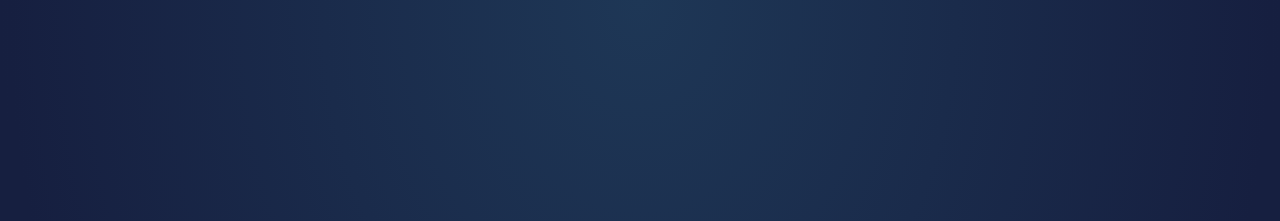
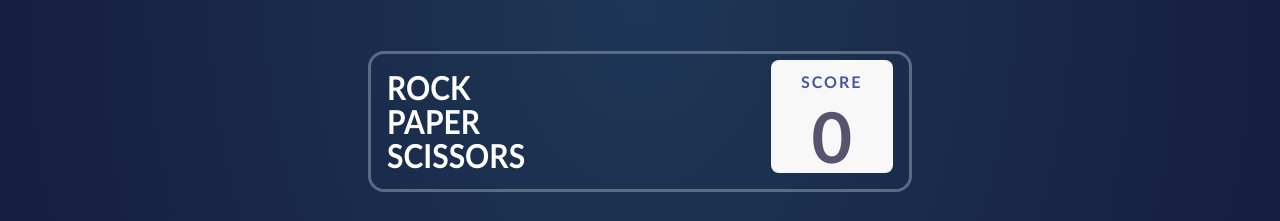
Before and after one commit to alanicio/angular-rock-paper-scissors, an Angular app: page / in a window 1280 px wide. Shown: the top 221 px of the page. Built offline with nearby package versions, Linux system fonts and the light colour scheme.

Commit message:
gameboard alyout Done, handler to hand's options added

```diff
--- a/src/app/app.component.html
+++ b/src/app/app.component.html
@@ -1,2 +1,2 @@
-<options-triangle></options-triangle>
+<game-board></game-board>
 <rules></rules>
--- a/src/app/game-board/game-board.component.css
+++ b/src/app/game-board/game-board.component.css
@@ -0,0 +1,48 @@
+.header{
+	width: 40%;
+	background-color: transparent;
+	border:3px solid #5a6c84;
+	border-radius: 16px;
+	margin: auto;
+	margin-top: 4%;
+	padding: 0.5% 1.25% 0.5% 1.25%;
+}
+
+.elementOfGame{
+	color: white;
+	font-size: 30px;
+	line-height: 1px;
+	font-weight: bold;
+	font-family: "Trebuchet MS", Helvetica, sans-serif;
+	transform: scale(1, 1.1);
+	display: inline-block;
+}
+
+.score{
+	display: inline-block;
+	float: right;
+	background-color: #f8f8f8;
+	text-align: center;
+	padding: 1% 6% 1% 6%;
+	line-height: 0.1;
+	border-radius: 8px;
+}
+
+.score p{
+	letter-spacing: 2px;
+	color: #49559f;
+	font-family: "Trebuchet MS", Helvetica, sans-serif;
+	font-weight: bold;
+	font-size: 16px;
+}
+
+.score div{
+	font-family: "Trebuchet MS", Helvetica, sans-serif;
+	margin-top: 55%;
+	line-height: 5;
+	color: #58546d;
+	font-size: 10px;
+	font-weight: bolder;
+	transform: scale(7, 7);
+	padding-bottom: 3%;
+}
--- a/src/app/game-board/game-board.component.html
+++ b/src/app/game-board/game-board.component.html
@@ -1 +1,12 @@
-<p>game-board works!</p>
+<div class="header">
+	<div class="elementOfGame">
+		<p>ROCK</p>
+		<p>PAPER</p>
+		<p>SCISSORS</p>
+	</div>
+	<div class="score">
+		<p>SCORE</p>
+		<div>{{score}}</div>
+	</div>
+</div>
+<options-triangle *ngIf="!userSelection" [userSelectionHandler]="userSelectionHandler"></options-triangle>
--- a/src/app/game-board/game-board.component.ts
+++ b/src/app/game-board/game-board.component.ts
@@ -6,10 +6,17 @@ import { Component, OnInit } from '@angular/core';
   styleUrls: ['./game-board.component.css']
 })
 export class GameBoardComponent implements OnInit {
-
-  constructor() { }
+	public score:number;
+	public userSelection:string;
+  constructor() {
+  	this.score=0;
+  }
 
   ngOnInit(): void {
   }
 
+  userSelectionHandler=(userSelection:string)=>{
+  	this.userSelection=userSelection;
+  }
+
 }
--- a/src/app/hand/hand.component.html
+++ b/src/app/hand/hand.component.html
@@ -1,5 +1,5 @@
 <div class="externalCircle" style="background-color: {{color}}">
-	<div class="internalCircle" [ngStyle]="{'background-image':'url(../../assets/images/icon-'+logo+'.svg)'}">
+	<div class="internalCircle" [ngStyle]="{'background-image':'url(../../assets/images/icon-'+logo+'.svg)'}" (click)="userSelectionHandler(logo)">
 
 	</div>
 </div>
--- a/src/app/hand/hand.component.ts
+++ b/src/app/hand/hand.component.ts
@@ -8,6 +8,7 @@ import { Component, OnInit, Input } from '@angular/core';
 export class HandComponent implements OnInit {
 	@Input() color:string;
 	@Input() logo:string;
+	@Input() userSelectionHandler:Function;
   constructor() { }
 
   ngOnInit(): void {
--- a/src/app/options-triangle/options-triangle.component.css
+++ b/src/app/options-triangle/options-triangle.component.css
@@ -1,6 +1,6 @@
 .triangle{
 	margin: auto;
-	margin-top: 15%;
+	margin-top: 1%;
 	padding-top: 1px;
 	background-image: url(../../assets/images/bg-triangle.svg);
 	background-repeat: no-repeat;
--- a/src/app/options-triangle/options-triangle.component.html
+++ b/src/app/options-triangle/options-triangle.component.html
@@ -1,11 +1,11 @@
 <div class="triangle">
 	<div class="vertice">
-		<hand [color]="'#5572f2'" [logo]="'paper'"></hand>
+		<hand [color]="'#5572f2'" [logo]="'paper'" [userSelectionHandler]="userSelectionHandler"></hand>
 	</div>
 	<div class="vertice">
-		<hand [color]="'#eca00f'" [logo]="'scissors'"></hand>
+		<hand [color]="'#eca00f'" [logo]="'scissors'" [userSelectionHandler]="userSelectionHandler"></hand>
 	</div>
 	<div class="vertice">
-		<hand [color]="'#db2e4c'" [logo]="'rock'"></hand>
+		<hand [color]="'#db2e4c'" [logo]="'rock'" [userSelectionHandler]="userSelectionHandler"></hand>
 	</div>
 </div>
--- a/src/app/options-triangle/options-triangle.component.ts
+++ b/src/app/options-triangle/options-triangle.component.ts
@@ -1,4 +1,4 @@
-import { Component, OnInit } from '@angular/core';
+import { Component, OnInit, Input } from '@angular/core';
 
 @Component({
   selector: 'options-triangle',
@@ -6,7 +6,7 @@ import { Component, OnInit } from '@angular/core';
   styleUrls: ['./options-triangle.component.css']
 })
 export class OptionsTriangleComponent implements OnInit {
-
+	@Input() userSelectionHandler:Function;
   constructor() { }
 
   ngOnInit(): void {
```
